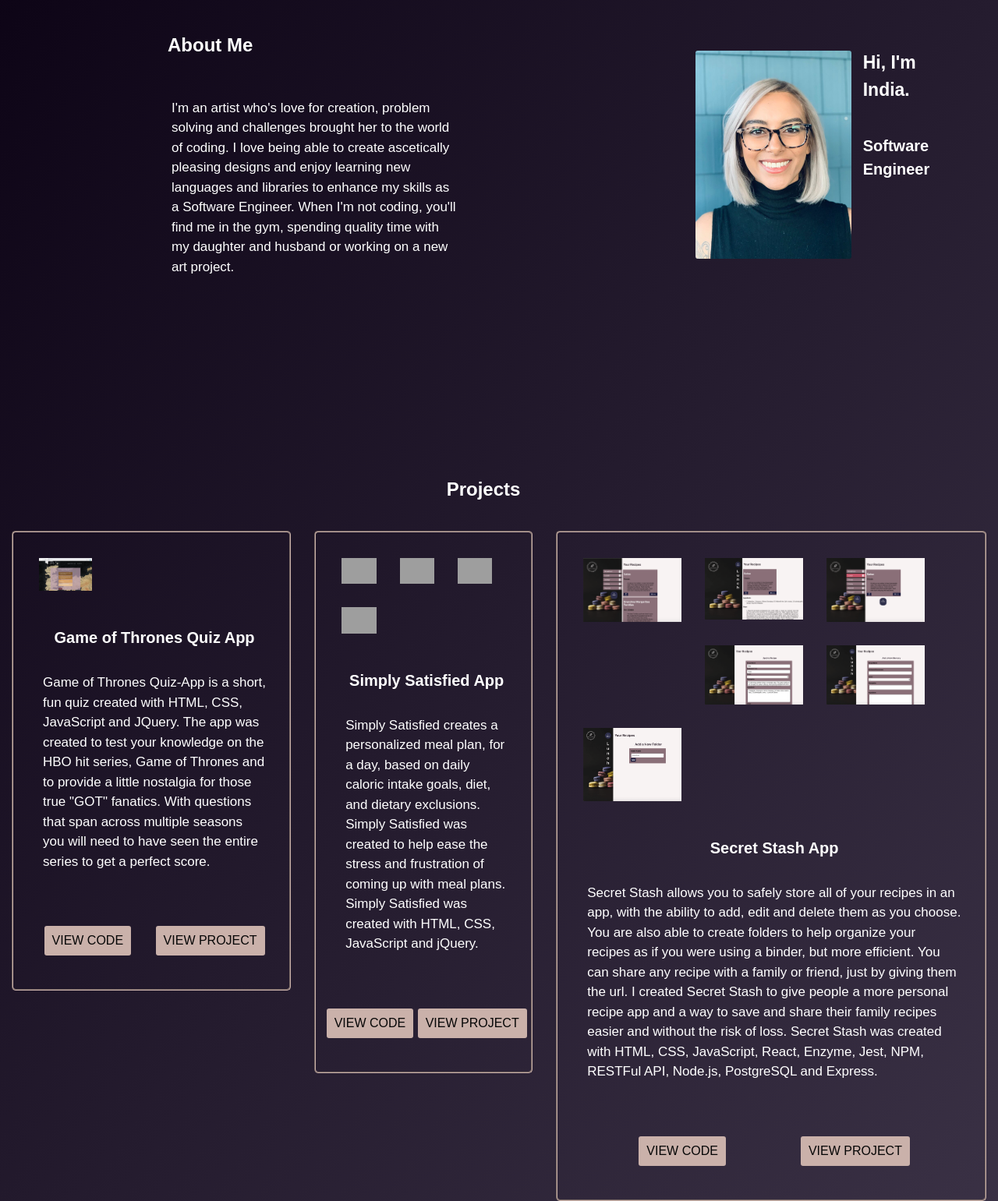
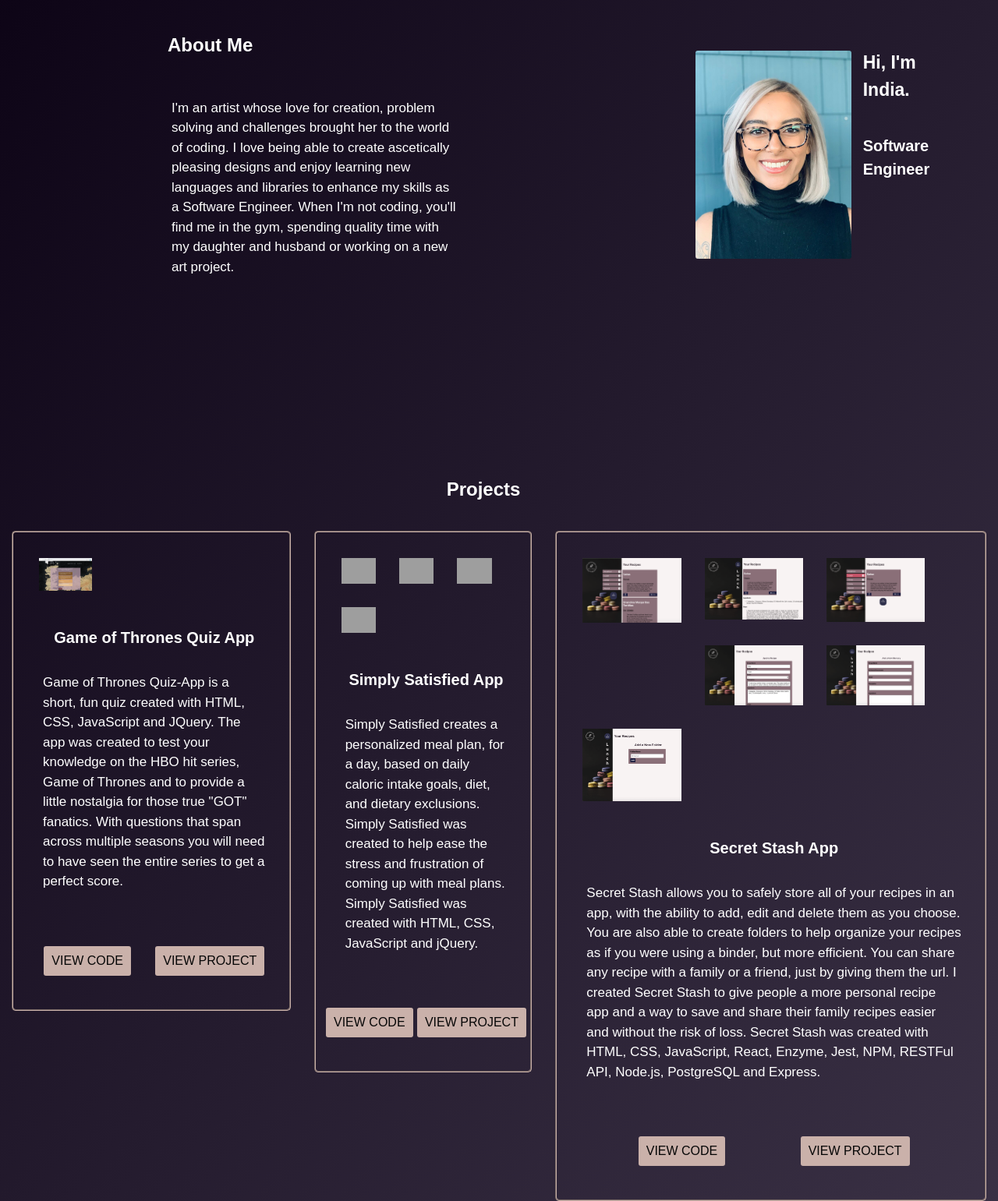
Before and after one commit to irodriguez20/Portfolio, a plain HTML site: page index.html in a window 1280 px wide. Shown: the top 1541 px of the page at 78% size. Drawn offline with Linux system fonts and the light colour scheme; grey boxes are pictures that could not be loaded; a web font is replaced by a local one.

Commit message:
fixed grammer errors

```diff
--- a/index.html
+++ b/index.html
@@ -69,7 +69,7 @@
             </header>
             <div class="contentBio">
               <p>
-                I'm an artist who's love for creation, problem solving and
+                I'm an artist whose love for creation, problem solving and
                 challenges brought her to the world of coding. I love being able
                 to create ascetically pleasing designs and enjoy learning new
                 languages and libraries to enhance my skills as a Software
@@ -125,7 +125,7 @@
             </section>
             <section id="Simply-Satisfied-App" class="projectsCard">
               <div class="content-projects">
-                <div class="gallery">
+                <div id="landscape-SSA" class="gallery">
                   <img
                     class="myImg"
                     src="Simply-Satisfied-Landing-Page.png"
@@ -233,7 +233,7 @@
                   an app, with the ability to add, edit and delete them as you
                   choose. You are also able to create folders to help organize
                   your recipes as if you were using a binder, but more
-                  efficient. You can share any recipe with a family or friend,
+                  efficient. You can share any recipe with a family or a friend,
                   just by giving them the url. I created Secret Stash to give
                   people a more personal recipe app and a way to save and share
                   their family recipes easier and without the risk of loss.
```
